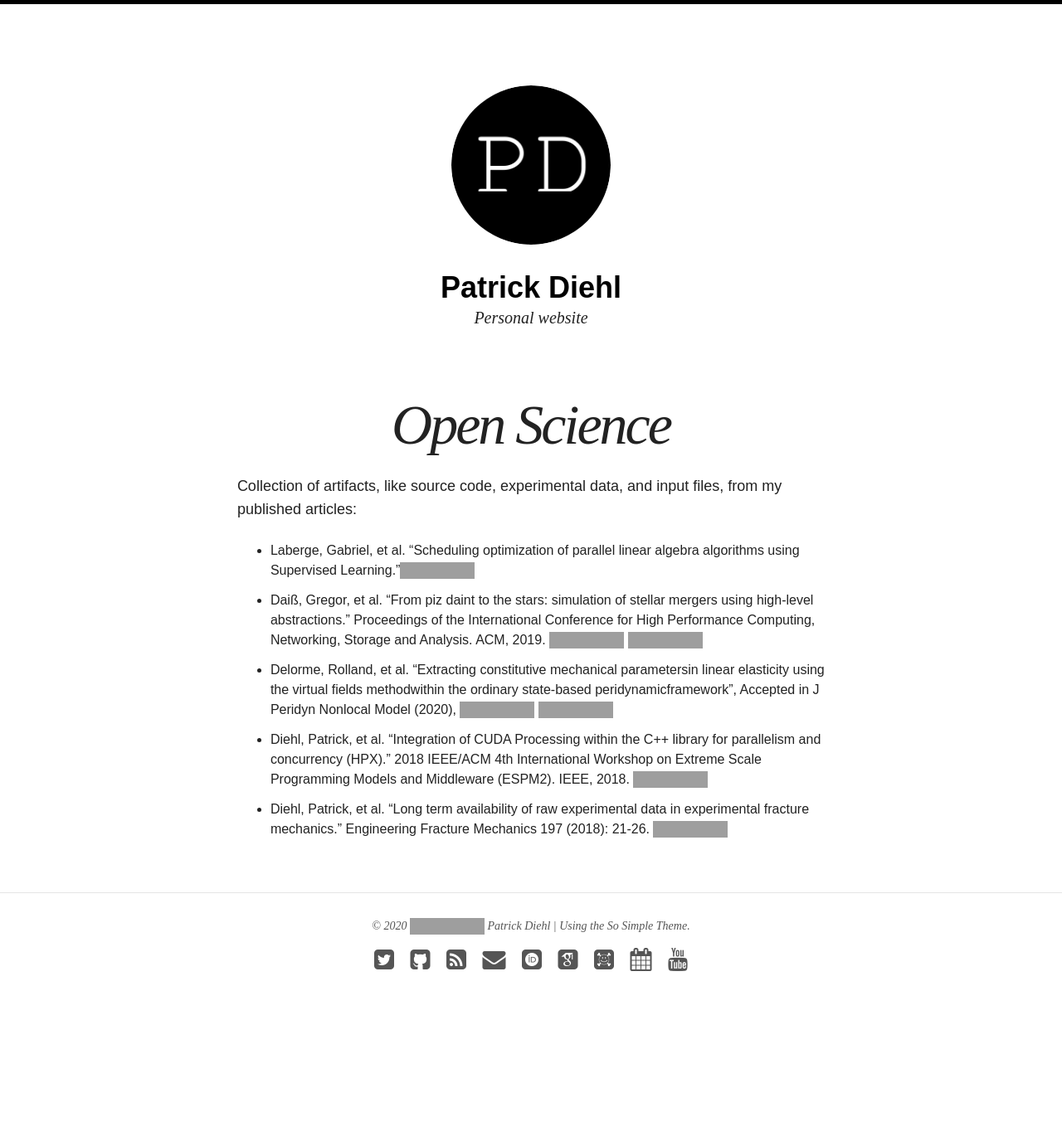
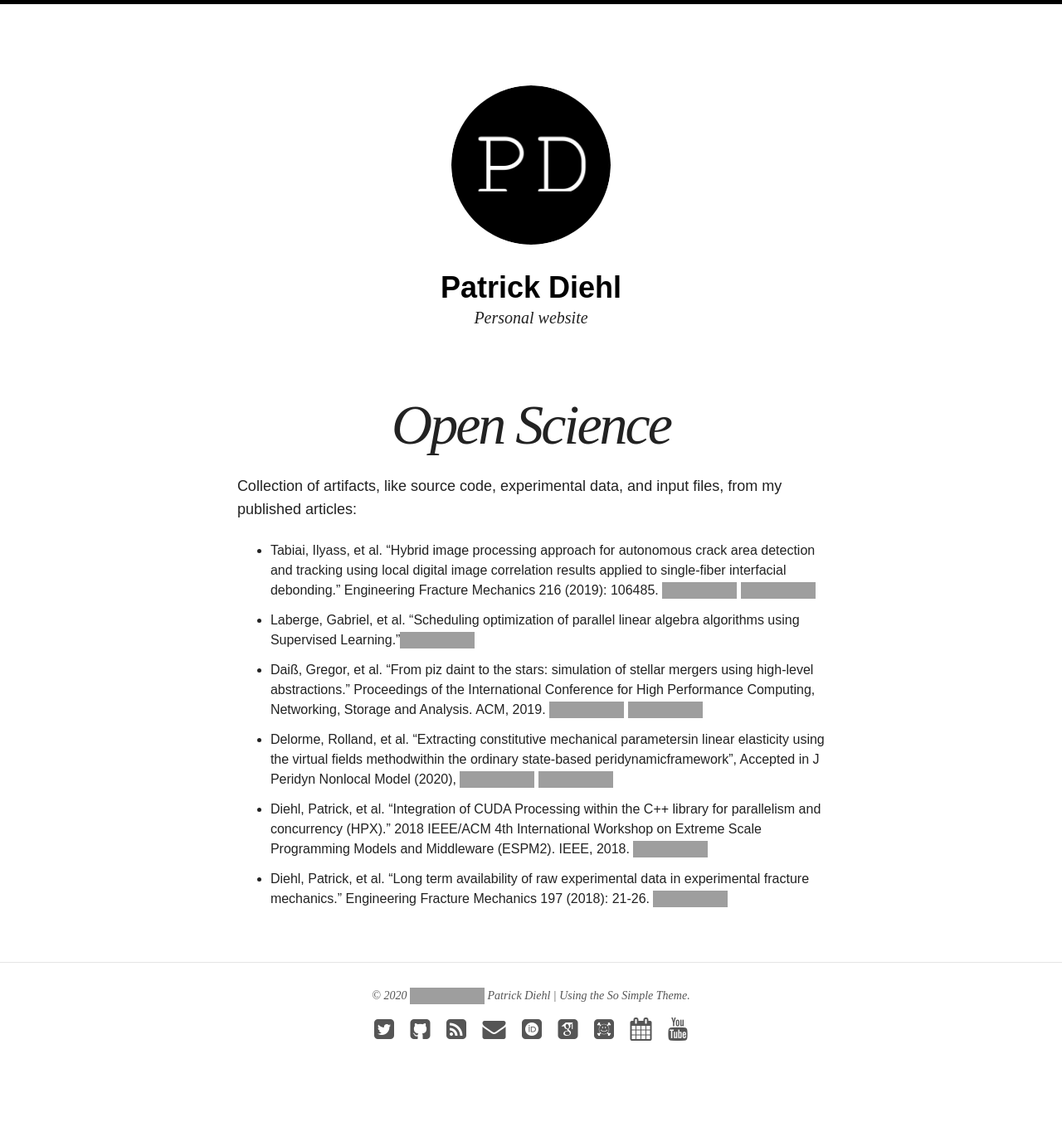
Before and after one commit to diehlpk/diehlpk.github.io, a Jekyll site: the page built from openscience/index.md, in a window 1280 px wide. Shown: the whole page at 83% size. Built offline with Jekyll 4.4.1, drawn with Linux system fonts in a browser that asks for light colours; nearby versions of some CDN libraries; some web fonts are replaced; before the commit the page ends 1269 px from its top, so only the background shows below that; grey boxes are pictures that could not be loaded.

Commit message:
Add opensource references

```diff
--- a/openscience/index.md
+++ b/openscience/index.md
@@ -5,7 +5,7 @@ title: Open Science
 
 Collection of artifacts, like source code, experimental data, and input files, from my published articles:
 
-
+* Tabiai, Ilyass, et al. "Hybrid image processing approach for autonomous crack area detection and tracking using local digital image correlation results applied to single-fiber interfacial debonding." Engineering Fracture Mechanics 216 (2019): 106485. [![DOI](https://zenodo.org/badge/DOI/10.5281/zenodo.1188272.svg)](https://doi.org/10.5281/zenodo.1188272) [![DOI](https://zenodo.org/badge/DOI/10.5281/zenodo.2566394.svg)](https://doi.org/10.5281/zenodo.2566394)
 * Laberge, Gabriel, et al. "Scheduling optimization of parallel linear algebra algorithms using Supervised Learning."[![DOI](https://zenodo.org/badge/DOI/10.5281/zenodo.3370028.svg)](https://doi.org/10.5281/zenodo.3370028)
 * Daiß, Gregor, et al. "From piz daint to the stars: simulation of stellar mergers using high-level abstractions." Proceedings of the International Conference for High Performance Computing, Networking, Storage and Analysis. ACM, 2019.
  [![DOI](https://zenodo.org/badge/180603986.svg)](https://zenodo.org/badge/latestdoi/180603986) [![DOI](https://zenodo.org/badge/DOI/10.5281/zenodo.2635581.svg)](https://doi.org/10.5281/zenodo.2635581)
```
